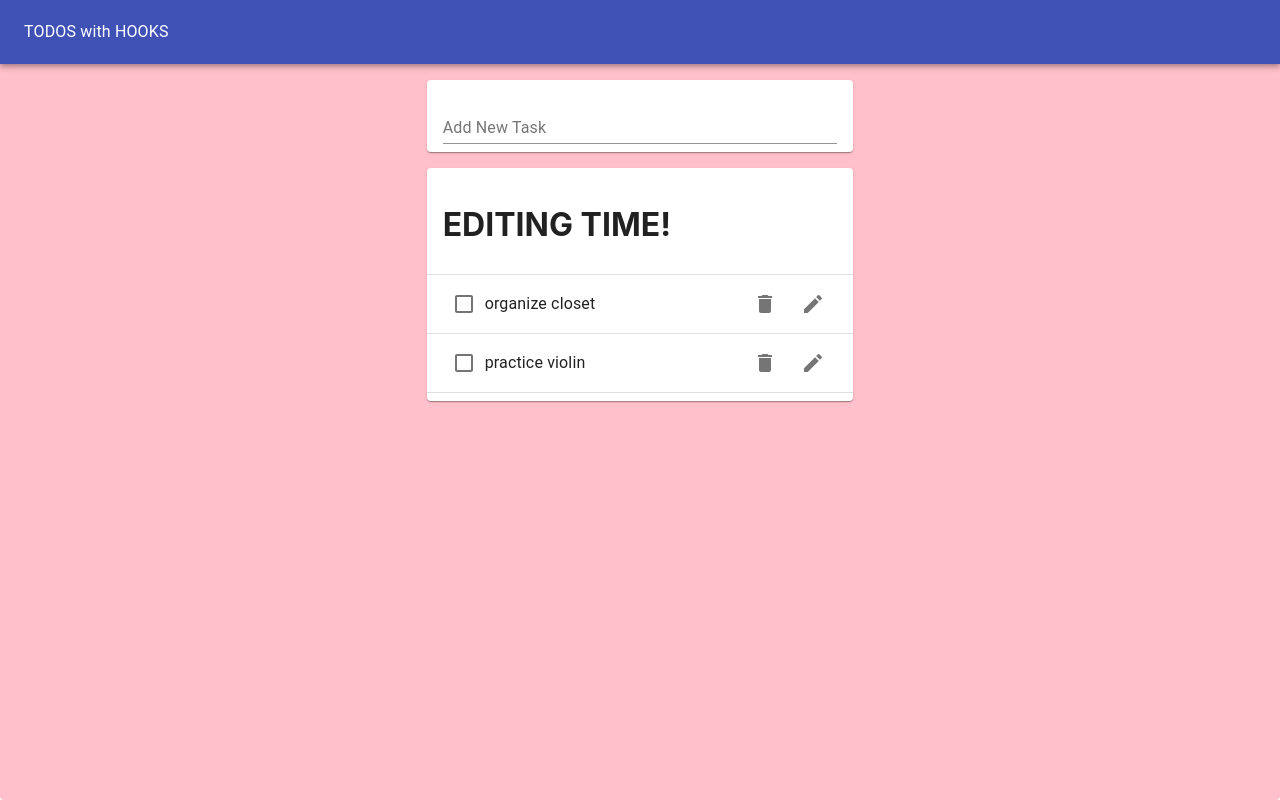
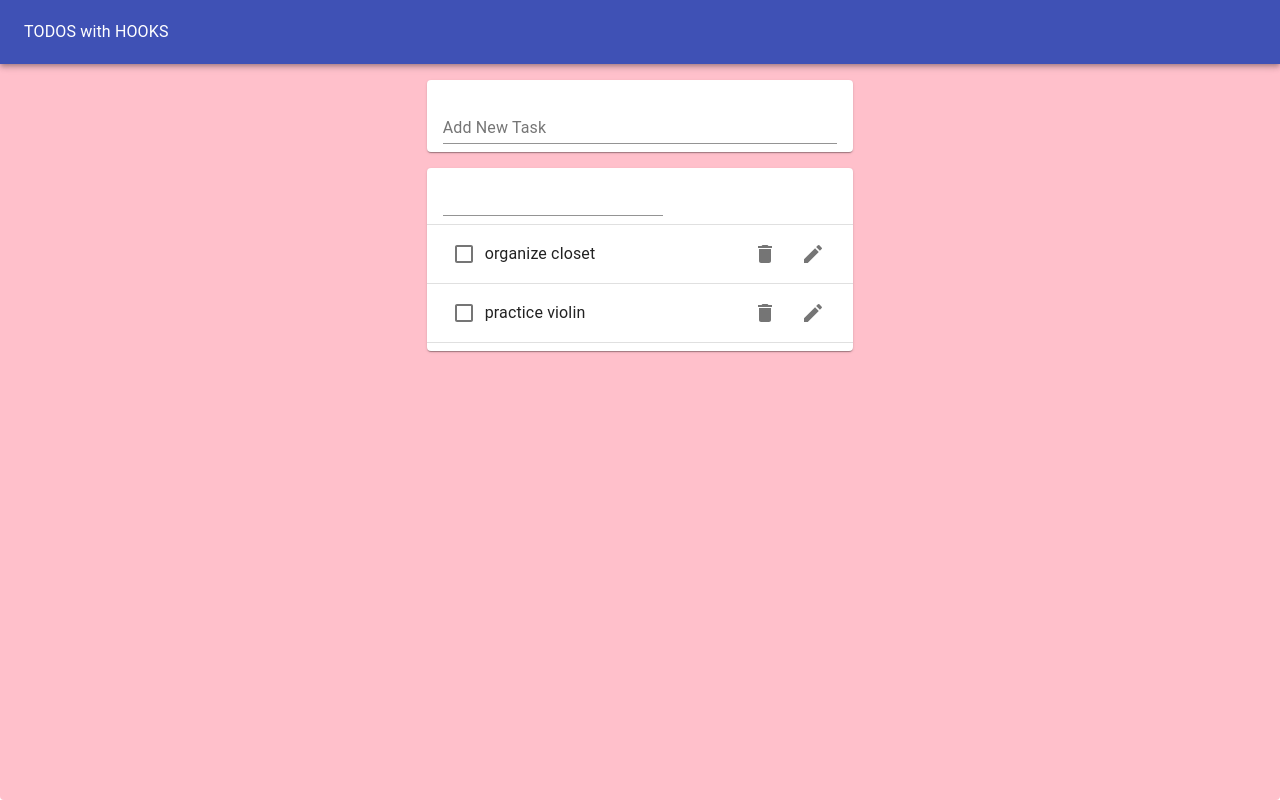
Before and after one commit to ecargiohc/hooks-project, a React (Create React App) app: page / in a window 1280 px wide. Both pictures are taken after a click on the button 813 px from the left and 205 px from the top of the page. Built offline with nearby package versions, Linux system fonts and the light colour scheme.

Commit message:
added EditTodoForm component with TextField material-ui

```diff
--- /dev/null
+++ b/src/EditTodoForm.js
@@ -0,0 +1,9 @@
+import React from 'react';
+import TextField from "@material-ui/core/TextField";
+
+function EditTodoForm() {
+    return(
+        <TextField />
+    )
+}
+export default EditTodoForm;
--- a/src/Todo.js
+++ b/src/Todo.js
@@ -1,5 +1,6 @@
 import React from 'react';
 import UseToggleState from './hooks/UseToggleState';
+import EditTodoForm from './EditTodoForm';
 import ListItem from "@material-ui/core/ListItem";
 import ListItemText from "@material-ui/core/ListItemText";
 import Checkbox from "@material-ui/core/Checkbox";
@@ -13,7 +14,9 @@ function Todo({task, id, completed, removeTodo, toggleTodo}) {
     const [isEditing, toggle] = UseToggleState(false);
     return(
         <ListItem>
-            {isEditing ? <h1>EDITING TIME!</h1> :
+            {isEditing ?
+            <EditTodoForm />
+            :
             <>
             <Checkbox
                 checked={completed}
```
